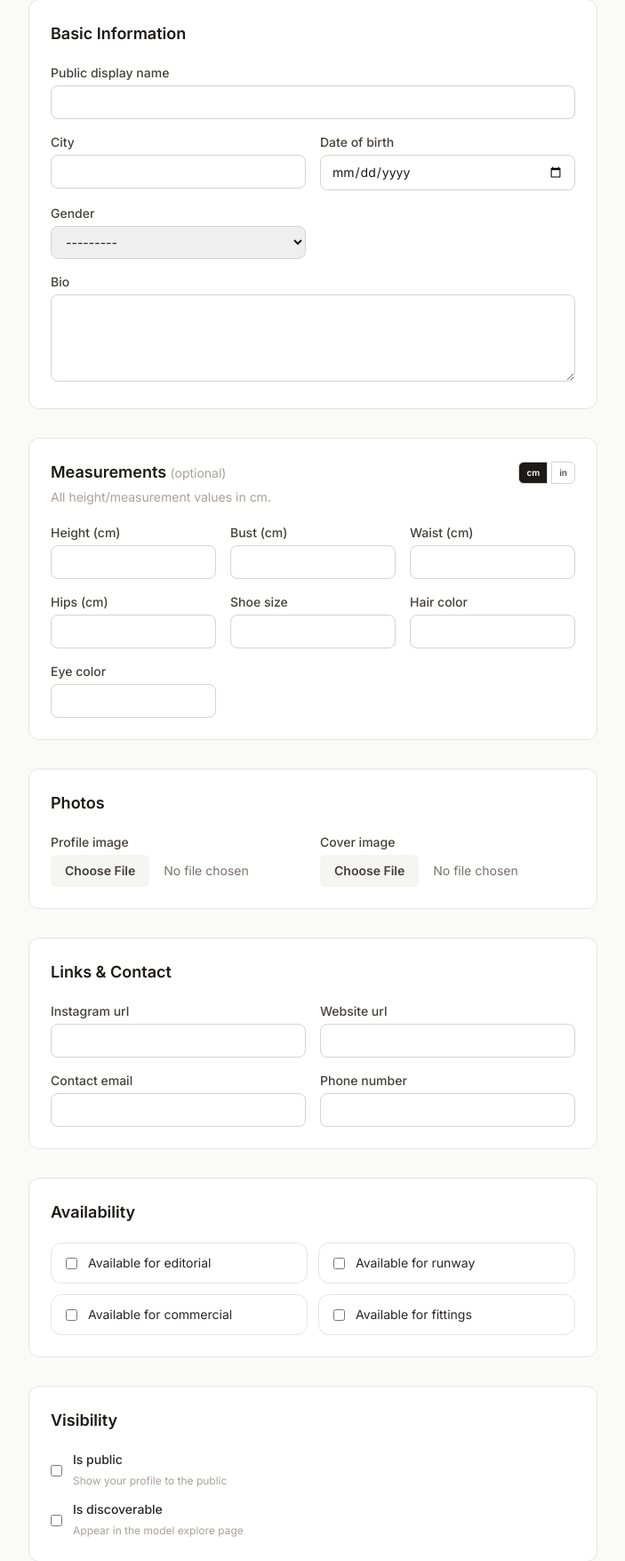
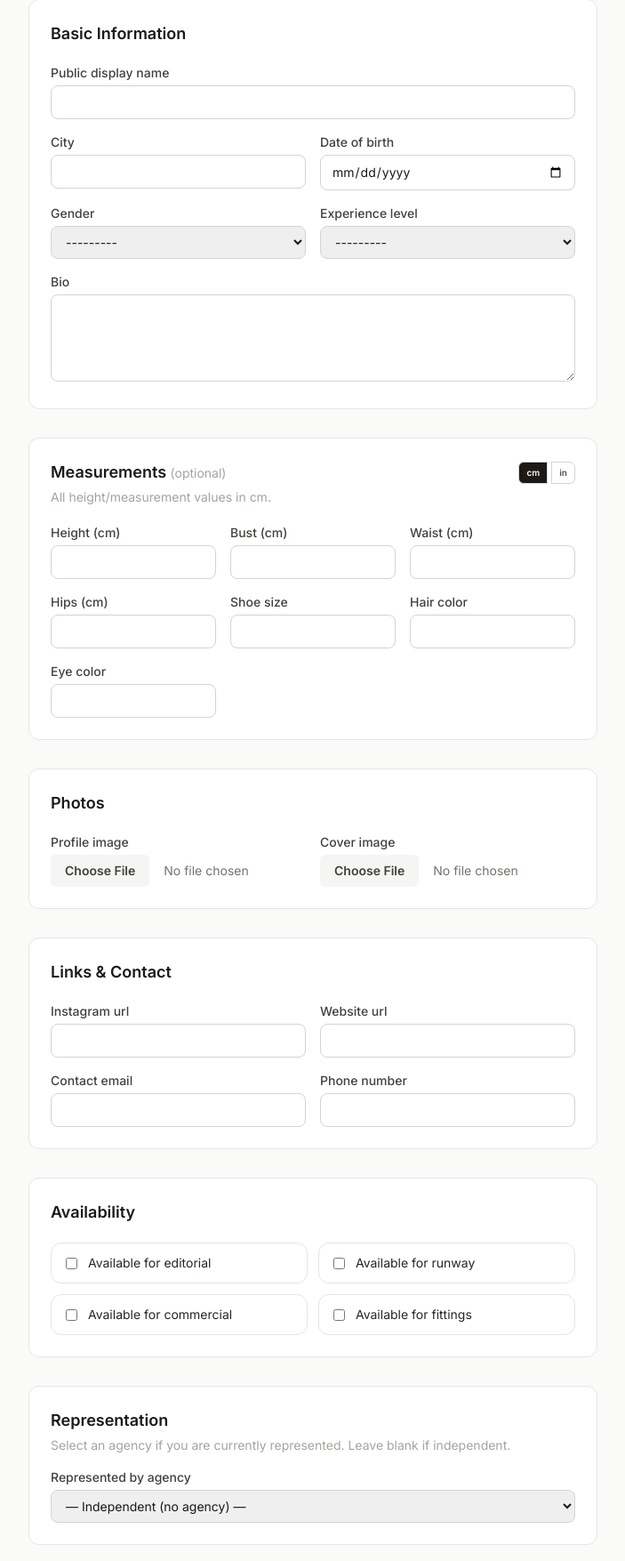
Before and after one commit to AmanNarendraAli/modeldirectory, a Django app: page /accounts/onboarding/ in a window 1280 px wide. Shown: the part 246-2001 px from the top of the page at 89% size, without its empty margins (288-991 px from the left). Run offline with Django 5.2, Linux system fonts and the light colour scheme; the visitor is signed in with stand-in values (Sample User, id 1); data that the repository does not hold is empty; some libraries are stand-ins or nearby versions.

Commit message:
refinements completed

```diff
--- a/apps/applications/models.py
+++ b/apps/applications/models.py
@@ -9,6 +9,7 @@ class Application(models.Model):
         UNDER_REVIEW = "under_review", "Under Review"
         SHORTLISTED = "shortlisted", "Shortlisted"
         CONTACTED = "contacted", "Contacted"
+        SIGNED = "signed", "Signed"
         REJECTED = "rejected", "Rejected"
         WITHDRAWN = "withdrawn", "Withdrawn"
 
--- a/templates/accounts/onboarding.html
+++ b/templates/accounts/onboarding.html
@@ -37,6 +37,11 @@
                     {{ form.gender }}
                     {% if form.gender.errors %}<p class="text-red-600 text-xs mt-1">{{ form.gender.errors|join:", " }}
                     </p>{% endif %}
+                </div>
+                <div>
+                    <label class="block text-sm font-medium text-stone-700 mb-1">{{ form.experience_level.label }}</label>
+                    {{ form.experience_level }}
+                    {% if form.experience_level.errors %}<p class="text-red-600 text-xs mt-1">{{ form.experience_level.errors|join:", " }}</p>{% endif %}
                 </div>
                 <div class="sm:col-span-2">
                     <label class="block text-sm font-medium text-stone-700 mb-1">{{ form.bio.label }}</label>
@@ -275,6 +280,52 @@
             </div>
         </section>
 
+        <!-- Representation -->
+        <section class="bg-white rounded-xl border border-stone-200 p-6">
+            <h2 class="font-semibold text-stone-900 text-lg mb-1">Representation</h2>
+            <p class="text-stone-400 text-sm mb-4">Select an agency if you are currently represented. Leave blank if independent.</p>
+            <div>
+                <label class="block text-sm font-medium text-stone-700 mb-1">{{ form.represented_by_agency.label }}</label>
+                {{ form.represented_by_agency }}
+                {% if form.represented_by_agency.errors %}<p class="text-red-600 text-xs mt-1">{{ form.represented_by_agency.errors|join:", " }}</p>{% endif %}
+            </div>
+            <div id="other-agency-field" style="display:none;" class="mt-3">
+                <label class="block text-sm font-medium text-stone-700 mb-1">Agency name</label>
+                {{ form.custom_agency_name }}
+                <p class="text-xs text-stone-400 mt-1">For reference only. If your agency joins the platform they can add you to their roster.</p>
+            </div>
+        </section>
+        <script>
+        (function () {
+            var sel = document.getElementById('id_represented_by_agency');
+            if (!sel) { return; }
+            var opt = document.createElement('option');
+            opt.value = 'other';
+            opt.textContent = '\u2014 Signed to an agency not on this platform \u2014';
+            sel.appendChild(opt);
+            var otherField = document.getElementById('other-agency-field');
+            var customInput = document.getElementById('id_custom_agency_name');
+
+            if (!sel.value && customInput && customInput.value) {
+                sel.value = 'other';
+            }
+
+            function toggle() { otherField.style.display = sel.value === 'other' ? '' : 'none'; }
+            sel.addEventListener('change', function () {
+                toggle();
+                if (sel.value !== 'other' && customInput) {
+                    customInput.value = '';
+                }
+            });
+            toggle();
+
+            var profileForm = sel.closest('form');
+            profileForm.addEventListener('submit', function () {
+                if (sel.value === 'other') { sel.value = ''; }
+            }, true);
+        })();
+        </script>
+
         <!-- Visibility -->
         <section class="bg-white rounded-xl border border-stone-200 p-6">
             <h2 class="font-semibold text-stone-900 text-lg mb-5">Visibility</h2>
```
Also changed, not shown: apps/agencies/views.py (+17 -3 lines), apps/dashboard/views.py (+15 -1 lines), templates/agencies/agency_detail.html (+10 -6 lines), templates/dashboard/agency_dashboard.html (+9 -0 lines).
